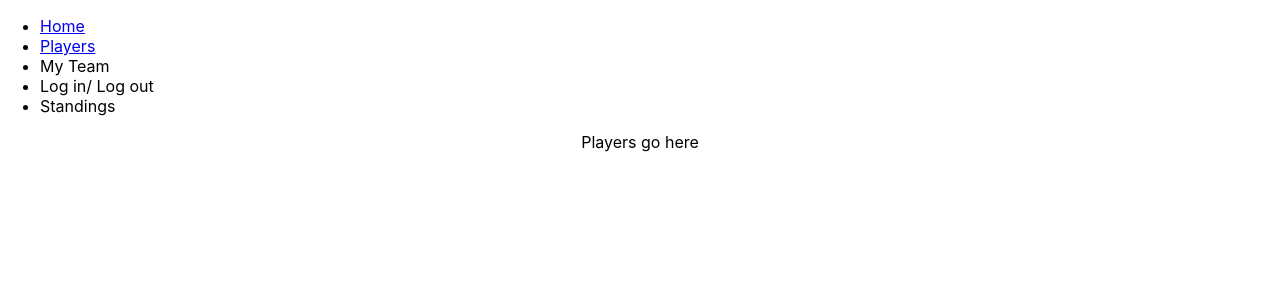
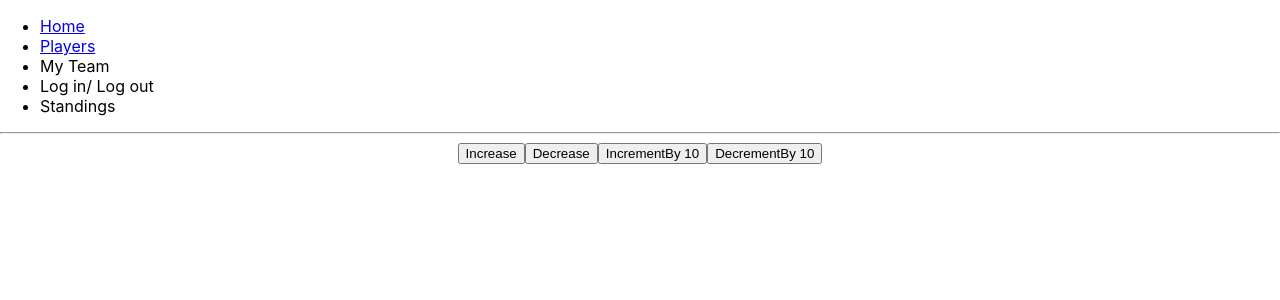
Before and after one commit to jccaropino7786/homerun_fantasy_baseball, a React (Create React App) app in the folder client/: page /players in a window 1280 px wide. Shown: the top 300 px of the page. Built offline with nearby package versions, Linux system fonts and the light colour scheme.

Commit message:
trying to get a counter to work

```diff
--- a/client/src/components/PlayerContainer.js
+++ b/client/src/components/PlayerContainer.js
@@ -1,15 +1,62 @@
-
+import { useDispatch } from "react-redux";
+import { increment, decrement, incrementByAmount, decrementByAmount } from "../redux/counterSlice.js"
 
 function PlayerContainer (){
 
-
+    const dispatch = useDispatch();
 
 
     return(
         <div>
-            Players go here
-        </div>
-    )
-}
+      <hr />
+      <button
+        aria-label="Increment value"
+        onClick={() => {
+          dispatch(increment());
+        }}
+        variant="success"
+
+      >
+        Increase
+      </button>
+
+      <button
+        className="button"
+        aria-label="Decrement value"
+        onClick={() => {
+          dispatch(decrement());
+        }}
+        variant="danger"
+
+      >
+        Decrease
+      </button>
+
+      <button
+        className="button"
+        aria-label="Decrement value"
+        onClick={() => {
+          dispatch(incrementByAmount(10));
+        }}
+        variant="success"
+
+      >
+        IncrementBy 10
+      </button>
+
+      <button
+        className="button"
+        aria-label="Decrement value"
+        onClick={() => {
+          dispatch(decrementByAmount(10));
+        }}
+        variant="danger"
+
+      >
+        DecrementBy 10
+      </button>
+    </div>
+  );
+};
 
 export default PlayerContainer
--- /dev/null
+++ b/client/src/redux/counterSlice.js
@@ -0,0 +1,29 @@
+import { createSlice } from '@reduxjs/toolkit'
+
+const initialStateValues = {
+  count: 0,
+}
+
+export const counterSlice = createSlice({
+  name: 'counter',
+  initialState: initialStateValues,
+  reducers: {
+    increment: (state) => {
+      state.count += 1
+    },
+    decrement: (state) => {
+      state.count -= 1
+    },
+    incrementByAmount: (state, action) => {
+      state.count += action.payload
+    },
+    decrementByAmount: (state, action) => {
+      state.count -=action.payload
+    }
+  },
+})
+
+// Action creators are generated for each case reducer function
+export const { increment, decrement, incrementByAmount, decrementByAmount } = counterSlice.actions
+
+export default counterSlice.reducer
--- a/client/src/redux/store.js
+++ b/client/src/redux/store.js
@@ -2,9 +2,11 @@
 
 import { configureStore } from "@reduxjs/toolkit"
 import  userReducer  from "./user"
+import counterReducer from './counterSlice'
 
 export default configureStore({
     reducer: {
-        user: userReducer
+        user: userReducer,
+        counter: counterReducer
     }
 })
```
